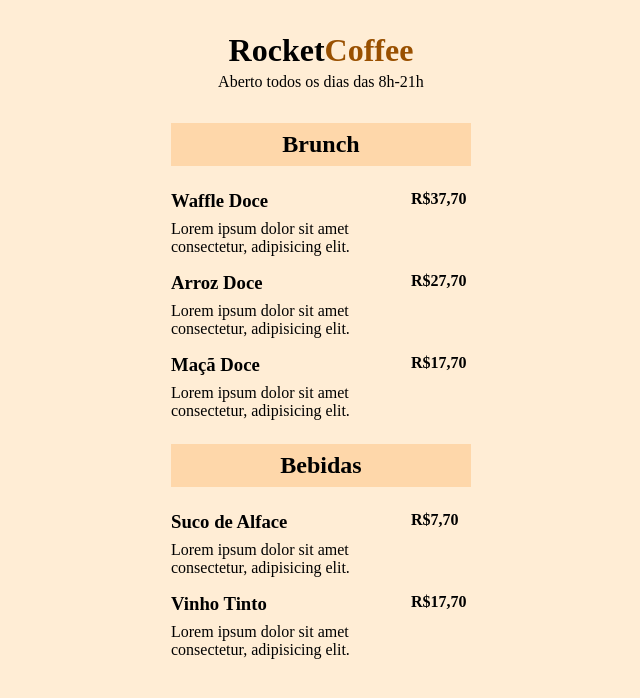
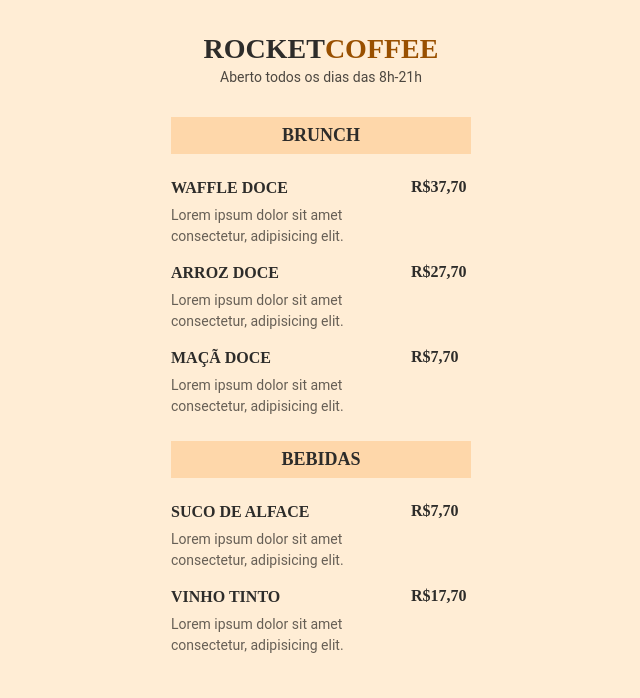
Before and after one commit to thcs9/Portfolio1, a plain HTML site: page index.html in a window 1280 px wide. Shown: the whole page, without its empty margins (319-959 px from the left). Drawn offline with Linux system fonts and the light colour scheme; a web font is replaced by a local one.

Commit message:
Pequenas alterações

```diff
--- a/index.css
+++ b/index.css
@@ -7,11 +7,19 @@
 
 body {
     background-color: #ffedd5;
+    font-family: 'Roboto', sans-serif;
 }
 
 ul {
     list-style: none;
 }
+
+h1, h2, h3, .price {
+    font-family: 'Roboto Serif', serif;
+    text-transform: uppercase;
+    color: #2d2c2a;
+}
+
 
 header {
     padding: 32px 0px;
@@ -29,6 +37,14 @@ header h1 span {
 
 header h1 {
     margin-bottom: 4px;
+    font-size: 28px;
+    line-height: 33px;
+}
+
+header p {
+    font-size: 14px;
+    line-height: 16px;
+    color: rgba(0, 0, 0, 0.7);
 }
 
 section {
@@ -40,6 +56,7 @@ section h2 {
     padding: 8px 16px;
     text-align: center;
     margin-bottom: 24px;
+    font-size: 18px;
 }
 
 ul li {
@@ -53,4 +70,12 @@ li .details {
 
 .details h3 {
     margin-bottom: 8px;
+    font-size: 16px;
+    line-height: 19px;
 }
+
+.details p {
+    color: rgba(0, 0, 0, 0.6);
+    font-size: 14px;
+    line-height: 21px;
+}
--- a/index.html
+++ b/index.html
@@ -2,6 +2,9 @@
   <html lang="pt-br">
 
   <head>
+    <link rel="preconnect" href="http://fonts.googleapis.com">
+    <link rel="preconnect" href="http://fonts.gstatic.com" crossorigin>
+    <link href="http://fonts.googleapis.com/css2?family=Roboto%family=Roboto+Serif:opsz,wght@8..144,700&display=swap" rel="stylesheet">
     <meta charset="UTF-8">
     <meta http-equiv="X-UA-Compatible" content="IE=edge">
     <meta name="viewport" content="width=device-width, initial-scale=1.0">
@@ -30,7 +33,7 @@
 
           </div>
 
-          <strong>
+          <strong class="price">
             R$37,70
           </strong>
 
@@ -47,7 +50,7 @@
 
           </div>
 
-          <strong>
+          <strong class="price">
             R$27,70
           </strong>
 
@@ -64,8 +67,8 @@
 
           </div>
 
-          <strong>
-            R$17,70
+          <strong class="price">
+            R$7,70
           </strong>
 
         </li>
@@ -87,7 +90,7 @@
 
           </div>
 
-          <strong>
+          <strong class="price">
             R$7,70
           </strong>
 
@@ -104,7 +107,7 @@
 
           </div>
 
-          <strong>
+          <strong class="price">
             R$17,70
           </strong>
 
```
